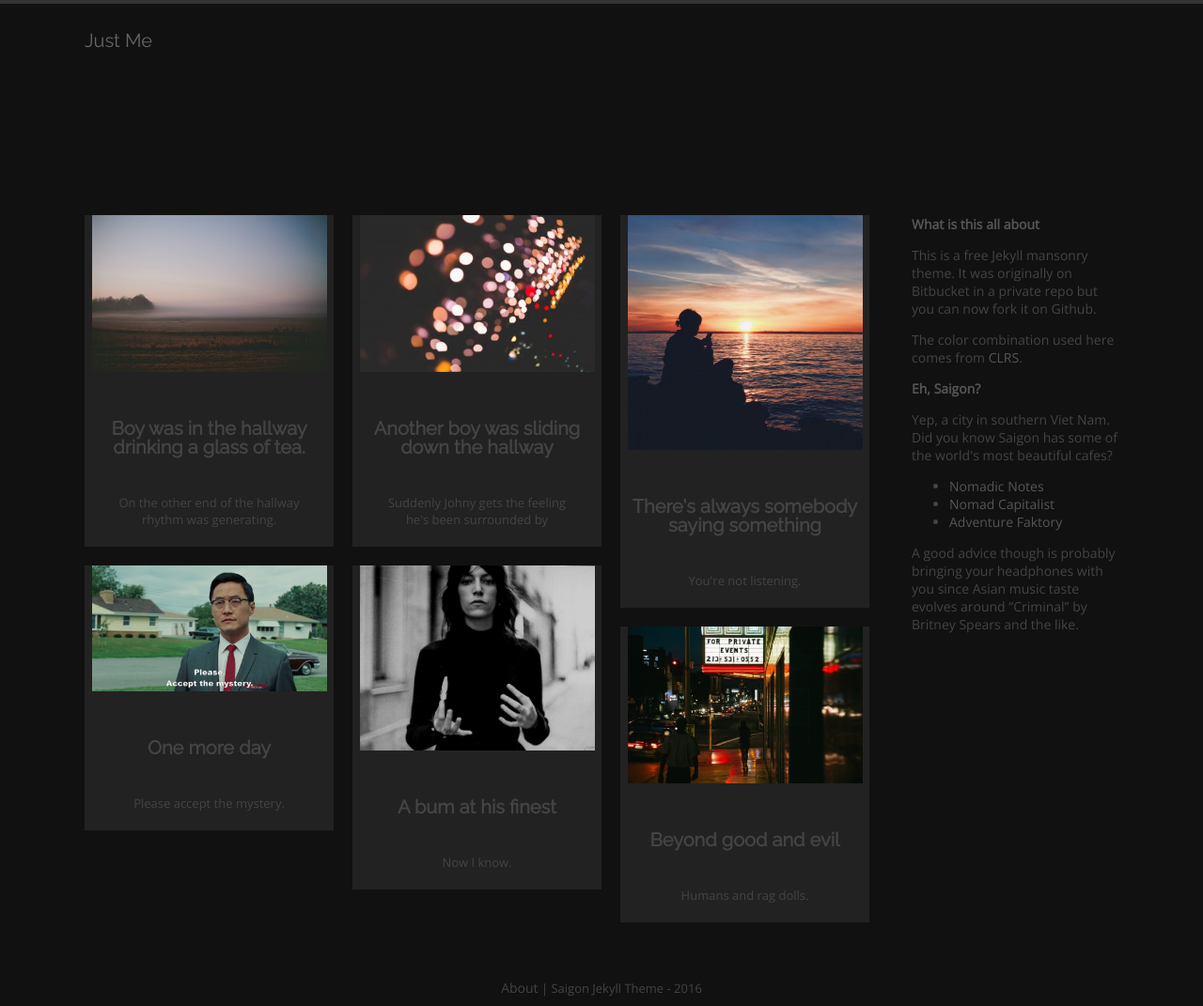
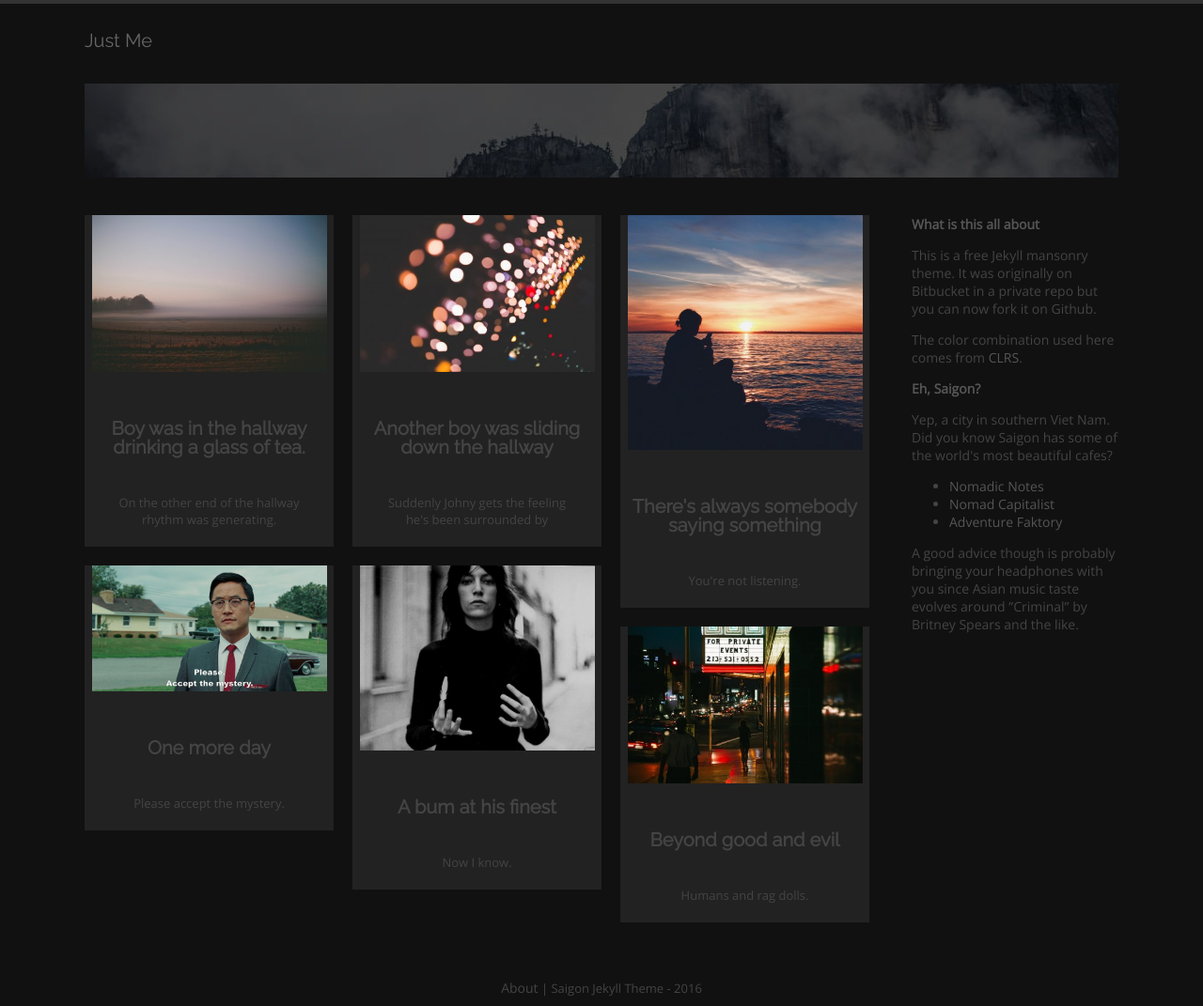
Before and after one commit to BJJohnston/Jwilks, a Jekyll site: the page built from index.html, in a window 1280 px wide. Shown: the whole page at 94% size. Built offline with Jekyll 4.4.1, drawn with Linux system fonts in a browser that asks for light colours; some web fonts are replaced.

Commit message:
Updated 'css/main.css' via CloudCannon

```diff
--- a/css/main.css
+++ b/css/main.css
@@ -351,7 +351,7 @@ only screen and (max-width: 600px) {
 }
 
 section{
-	background-image: url('{{site.baseurl}}/images/18asaigon-hero.jpg');
+	background-image: url('https://bjjohnston.github.io/Jwilks//images/18asaigon-hero.jpg');
 	background-size: cover;
 background-position: center;
 	height:100px;
```
